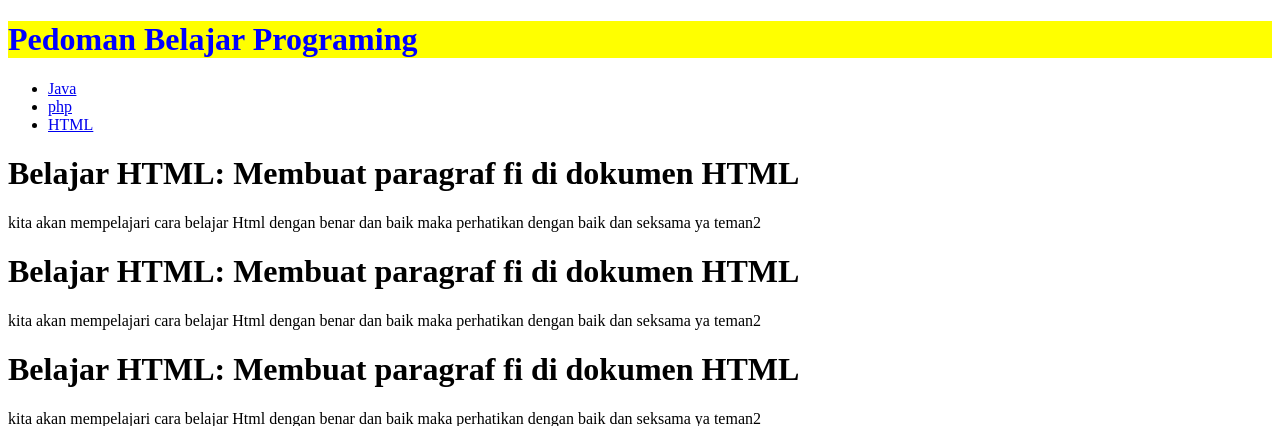
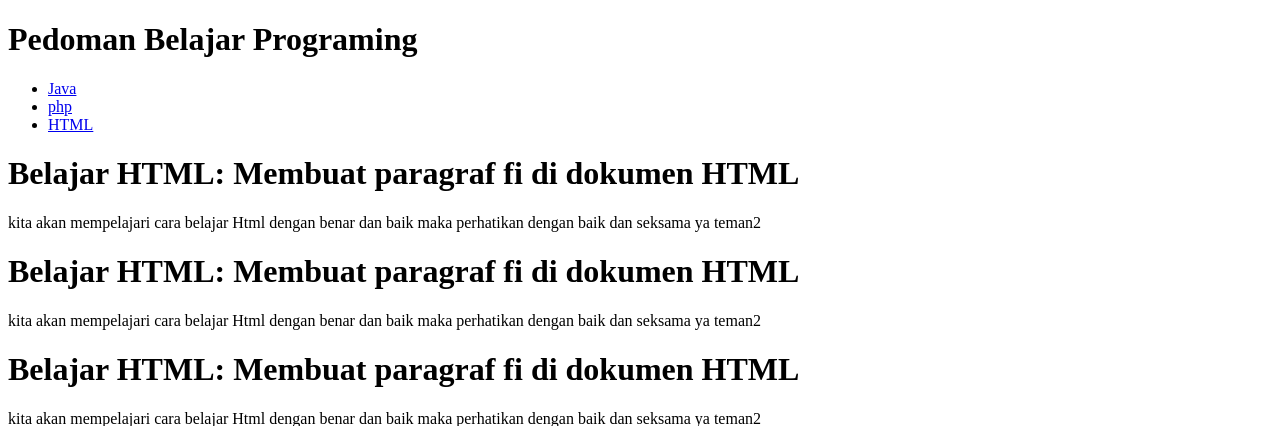
Before and after one commit to gue-ali/carikos, a PHP site: the page made by E41180374_M AL GHAZALI SI/tugas 3.html in a window 1280 px wide. Shown: the top 426 px of the page. Run offline with PHP 8.4, Linux system fonts and the light colour scheme.

Commit message:
Update style.css

```diff
--- a/E41180374_M AL GHAZALI SI/style.css
+++ b/E41180374_M AL GHAZALI SI/style.css
@@ -1,4 +1,4 @@
-.warna{
-        color: blue;
-        background: yellow;
-    }
+header{
+    color: red;
+    padding: 50;
+}
```
